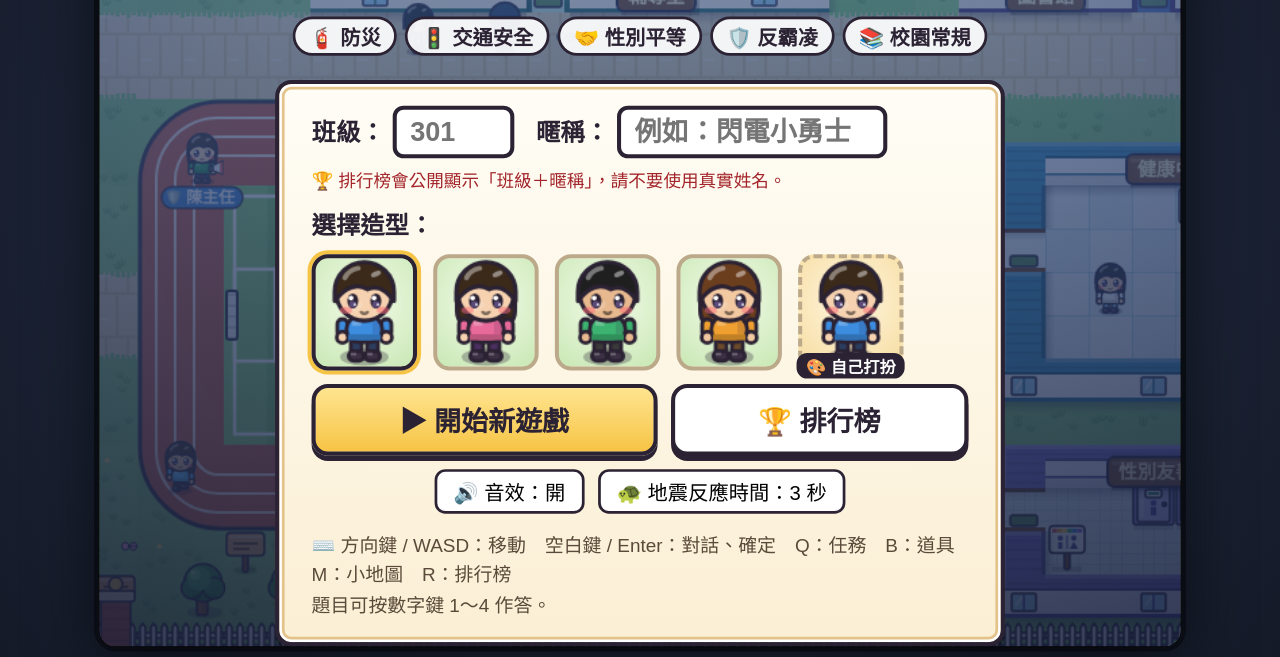
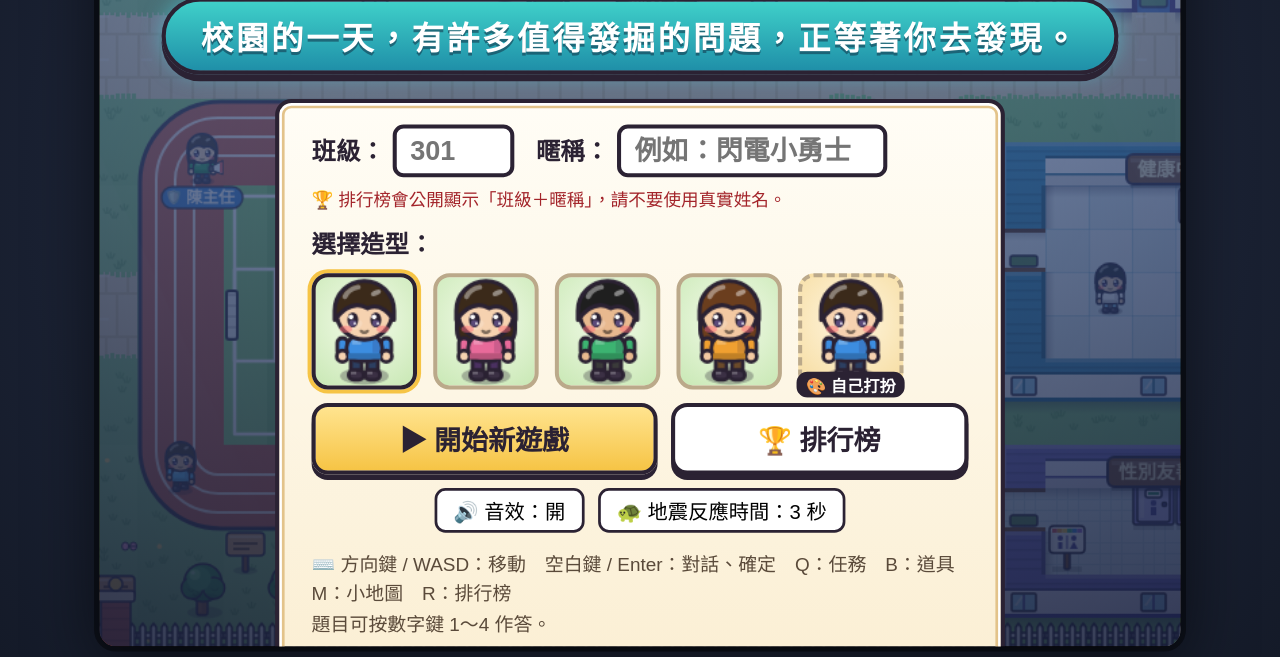
Before and after one commit to ch60125-dotcom/safety-rpg, a plain HTML site: page index.html in a window 1280 px wide. Shown: the part 143-800 px from the top of the page. Drawn offline with Linux system fonts and the light colour scheme; animation ran at ten frames a second.

Commit message:
Update index.html

```diff
--- a/index.html
+++ b/index.html
@@ -81,6 +81,10 @@
   @keyframes float{50%{transform:translateY(-6px)}}
   #title .sub{display:flex;gap:6px;margin:14px 0 18px}
   #title .sub span{background:rgba(255,255,255,.92);color:var(--ink);border:2px solid var(--ink);border-radius:20px;padding:2px 10px;font-weight:bold;font-size:15px}
+  #title .sub span.tagline{font-size:24px;padding:8px 26px;letter-spacing:2px;border:3px solid var(--ink);border-radius:30px;
+    background:linear-gradient(#3fd0c9,#1f8fa8);color:#fff;box-shadow:0 5px 0 var(--ink),0 0 22px rgba(80,220,230,.8);
+    text-shadow:0 2px 0 rgba(20,60,80,.6);animation:tagGlow 2.4s ease-in-out infinite}
+  @keyframes tagGlow{0%,100%{box-shadow:0 5px 0 var(--ink),0 0 14px rgba(80,220,230,.5)}50%{box-shadow:0 5px 0 var(--ink),0 0 30px rgba(80,220,230,1)}}
   .tcard{width:540px;padding:16px 24px;color:var(--ink)}
   .tcard label{font-weight:bold;font-size:18px}
   .tcard input{font:inherit;font-size:20px;padding:5px 10px;border:3px solid var(--ink);border-radius:8px;width:200px;margin-left:6px;background:#fff}
@@ -341,7 +345,7 @@
 
   <div id="title">
     <h1>校園的日常</h1>
-    <div class="sub"><span>🧯 防災</span><span>🚦 交通安全</span><span>🤝 性別平等</span><span>🛡️ 反霸凌</span><span>📚 校園常規</span></div>
+    <div class="sub"><span class="tagline">校園的一天，有許多值得發掘的問題，正等著你去發現。</span></div>
     <div class="tcard frame">
       <div class="trow">
         <label>班級：<input id="inCls" maxlength="4" inputmode="numeric" placeholder="301"></label>
```
